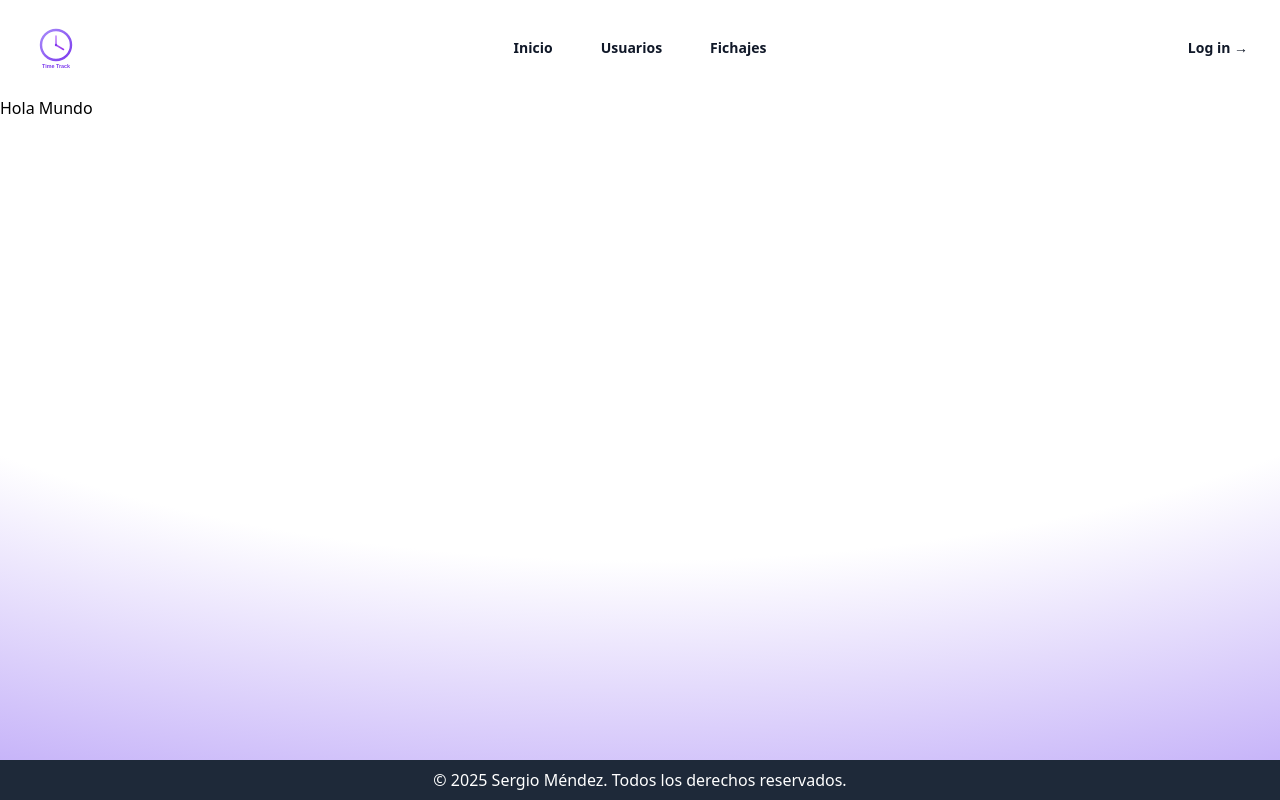
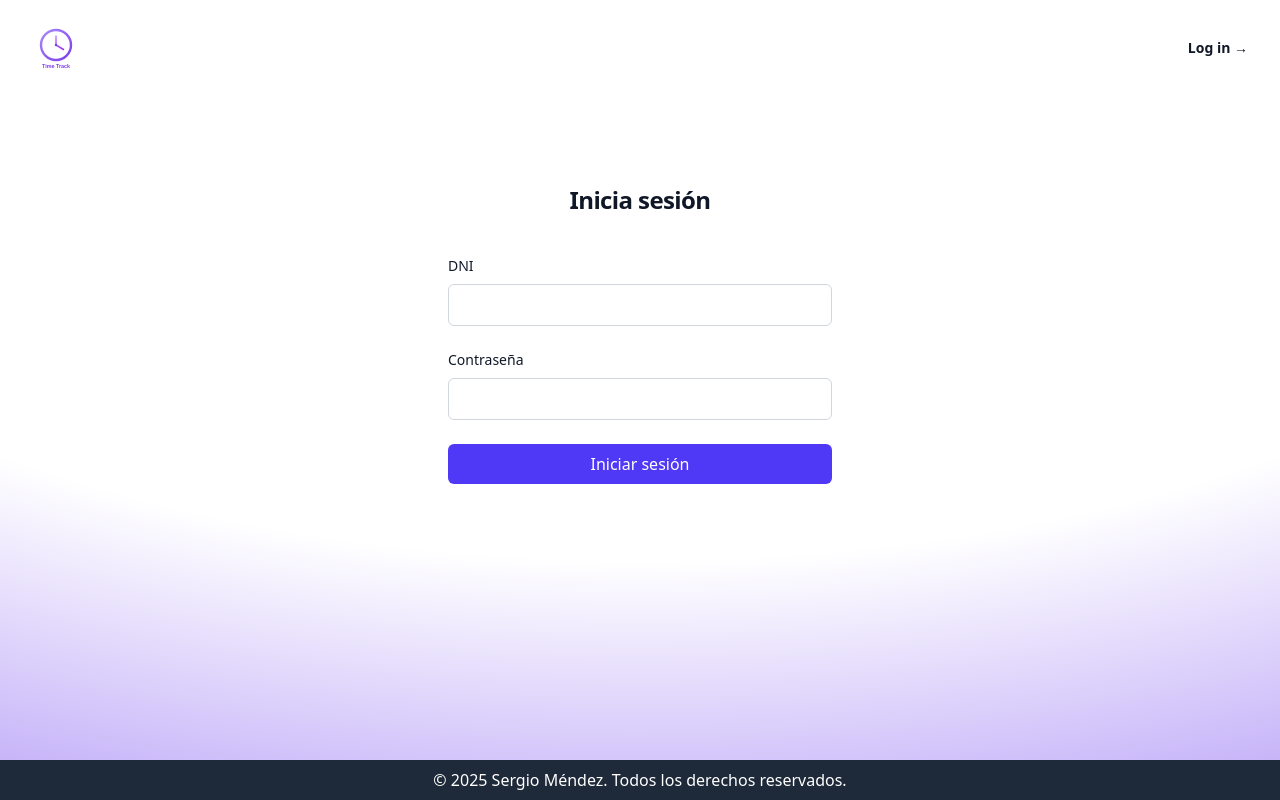
Before and after one commit to Sergiomsrs/timetrack-ui, a React (Vite) app: page /login in a window 1280 px wide. Built offline with nearby package versions, Linux system fonts and the light colour scheme; no server answers.

Commit message:
implementado login e header

```diff
--- a/src/components/UserForm.jsx
+++ b/src/components/UserForm.jsx
@@ -34,9 +34,10 @@ export default function UserForm({ setActiveTab }) {
           dni: formData.dni,
           password: formData.password,
           accessLevel: "",
-          role: formData.role
+          role: formData.role || 'USER',
         }),
       });
+      console.log("body", formData)
 
       if (!response.ok) {
         throw new Error('Error al guardar el usuario');
--- a/src/context/AppProvider.jsx
+++ b/src/context/AppProvider.jsx
@@ -5,17 +5,20 @@ export const AppProvider = ({children})=> {
 
     const [selectedOption, setSelectedOption] = useState('todos');
     const [count, setCount] = useState(0)
+    const [authUser, setAuthUser] = useState(null)
 
     return(
         <AppContext.Provider value={{
 
             selectedOption,
             count,
+            authUser,
 
 
 
             setSelectedOption,
-            setCount
+            setCount,
+            setAuthUser
 
         }}>
             {children}
--- /dev/null
+++ b/src/context/AuthContext .jsx
@@ -0,0 +1,73 @@
+import { createContext, useState, useEffect } from 'react';
+
+
+export const AuthContext = createContext();
+
+export const AuthProvider = ({ children }) => {
+  const [auth, setAuth] = useState({
+    isAuthenticated: false,
+    token: null,
+    user: null,
+    role: null,
+  });
+
+  useEffect(() => {
+    // Leer desde localStorage al iniciar
+    const token = localStorage.getItem('token');
+    const role = localStorage.getItem('role');
+    const user = localStorage.getItem('user');
+
+    try {
+      if (token && user && user !== "undefined") {
+        setAuth({
+          isAuthenticated: true,
+          token,
+          role,
+          user: JSON.parse(user),
+        });
+      }
+    } catch (error) {
+      console.error("Error al parsear el usuario:", error);
+      // Opcional: podrías limpiar el localStorage si está corrupto
+      localStorage.removeItem('user');
+      localStorage.removeItem('token');
+      localStorage.removeItem('role');
+    }
+  }, []);
+
+  const login = (token, role, user) => {
+    if (!token || !user) {
+      console.error("Intento de login con datos incompletos:", { token, role, user });
+      return;
+    }
+
+    localStorage.setItem('token', token);
+    localStorage.setItem('role', role);
+    localStorage.setItem('user', JSON.stringify(user));
+    setAuth({
+      isAuthenticated: true,
+      token,
+      role,
+      user,
+    });
+
+
+  };
+
+
+  const logout = () => {
+    localStorage.clear();
+    setAuth({
+      isAuthenticated: false,
+      token: null,
+      role: null,
+      user: null,
+    });
+  };
+
+  return (
+    <AuthContext.Provider value={{ auth, login, logout }}>
+      {children}
+    </AuthContext.Provider>
+  );
+};
--- a/src/main.jsx
+++ b/src/main.jsx
@@ -3,11 +3,14 @@ import { createRoot } from 'react-dom/client'
 import './index.css'
 import App from './App.jsx'
 import { AppProvider } from './context/AppProvider.jsx'
+import { AuthProvider } from './context/AuthContext .jsx'
 
 createRoot(document.getElementById('root')).render(
   <StrictMode>
-    <AppProvider>
-    <App />
-    </AppProvider>
+    <AuthProvider>
+      <AppProvider>
+        <App />
+      </AppProvider>
+    </AuthProvider>
   </StrictMode>,
 )
--- a/src/pages/Login.jsx
+++ b/src/pages/Login.jsx
@@ -1,14 +1,108 @@
-import React from 'react'
-import { useEmployees } from '../context/EmployeesContext';
-import { UserList } from '../components/UserList';
+import { useState, useContext } from 'react';
+import { AuthContext } from '../context/AuthContext ';
+import { useNavigate } from 'react-router-dom';
 
 export const Login = () => {
+  const { login } = useContext(AuthContext);
+  const navigate = useNavigate();
 
-        const { employees, loading, refreshEmployees, setEditedEmployee, page, totalPages, setPage } = useEmployees();
+  const [formData, setFormData] = useState({
+    dni: '',
+    password: ''
+  });
 
+  const handleInputChange = (e) => {
+    const { name, value } = e.target;
+    setFormData((prevData) => ({
+      ...prevData,
+      [name]: value,
+    }));
+  }
+
+  const handleSubmit = async (e) => {
+    e.preventDefault();
+    try {
+      const loginResponse = await fetch('http://localhost:8080/api/auth/login', {
+        method: 'POST',
+        headers: { 'Content-Type': 'application/json' },
+        body: JSON.stringify(formData),
+      });
+
+      if (!loginResponse.ok) throw new Error('Error al iniciar sesión');
+
+      const loginData = await loginResponse.json();
+      const token = loginData.token;
+      const role = loginData.role; // <---- Obtenemos el role de la primera respuesta
+
+      const meResponse = await fetch('http://localhost:8080/api/user/me', {
+        method: 'GET',
+        headers: {
+          Authorization: `Bearer ${token}`,
+          'Content-Type': 'application/json',
+        },
+      });
+
+      if (!meResponse.ok) throw new Error('Error al obtener datos del usuario');
+
+      const userData = await meResponse.json();
+
+      login(token, role, userData); // <---- Pasamos el token, el role y los datos del usuario
+      navigate("/fichajes")
+      setFormData({ dni: '', password: '' });
+
+    } catch (error) {
+      console.error(error);
+      alert('Fallo en el login o al obtener los datos del usuario');
+    }
+  };
 
   return (
-    <h1>Hola Mundo</h1>
+    <div className="flex min-h-full flex-col justify-center px-6 py-12 lg:px-8">
+      <div className="sm:mx-auto sm:w-full sm:max-w-sm">
+        <h2 className="mt-10 text-center text-2xl font-bold tracking-tight text-gray-900">
+          Inicia sesión
+        </h2>
+      </div>
 
-)
-}
+      <div className="mt-10 sm:mx-auto sm:w-full sm:max-w-sm">
+        <form onSubmit={handleSubmit} className="space-y-6">
+          <div>
+            <label htmlFor="dni" className="block text-sm font-medium text-gray-900">DNI</label>
+            <div className="mt-2">
+              <input
+                onChange={handleInputChange}
+                value={formData.dni}
+                type="text"
+                name="dni"
+                id="dni"
+                required
+                className="block w-full rounded-md border border-gray-300 px-3 py-2"
+              />
+            </div>
+          </div>
+
+          <div>
+            <label htmlFor="password" className="block text-sm font-medium text-gray-900">Contraseña</label>
+            <div className="mt-2">
+              <input
+                onChange={handleInputChange}
+                value={formData.password}
+                type="password"
+                name="password"
+                id="password"
+                required
+                className="block w-full rounded-md border border-gray-300 px-3 py-2"
+              />
+            </div>
+          </div>
+
+          <div>
+            <button type="submit" className="w-full rounded-md bg-indigo-600 px-4 py-2 text-white hover:bg-indigo-500">
+              Iniciar sesión
+            </button>
+          </div>
+        </form>
+      </div>
+    </div>
+  );
+};
--- a/src/sections/Header.jsx
+++ b/src/sections/Header.jsx
@@ -1,8 +1,19 @@
-import React, { useState } from 'react';
-import { Link } from 'react-router-dom';
+import React, { useContext, useState } from 'react';
+import { Link, useNavigate } from 'react-router-dom';
+import { AuthContext } from '../context/AuthContext ';
+
 
 export const Header = () => {
   const [menuOpen, setMenuOpen] = useState(false);
+  const { auth, logout } = useContext(AuthContext);
+  const navigate = useNavigate();
+
+  console.log(auth.isAuthenticated)
+
+  const handleLogout = () => {
+    logout();
+    navigate('/login'); // Redirigir a la página de login después de cerrar sesión
+  };
 
   return (
     <header className="bg-white">
@@ -10,7 +21,7 @@ export const Header = () => {
         <div className="flex lg:flex-1">
           <Link to="/" className="-m-1.5 p-1.5">
             <span className="sr-only">Your Company</span>
-            <img className="h-12 w-auto" src="public\Logo.svg" alt="Logo" />
+            <img className="h-12 w-auto" src="/Logo.svg" alt="Logo" /> {/* Asegúrate de que la ruta sea correcta */}
           </Link>
         </div>
 
@@ -30,14 +41,31 @@ export const Header = () => {
         </div>
 
         {/* Menú en pantallas grandes */}
+        {auth.isAuthenticated &&
         <div className="hidden lg:flex lg:gap-x-12">
+          <>
           <Link to="/" className="text-sm font-semibold text-gray-900">Inicio</Link>
-          <Link to="/usuarios" className="text-sm font-semibold text-gray-900">Usuarios</Link>
-          <Link to="/fichajes" className="text-sm font-semibold text-gray-900">Fichajes</Link>
+          {auth.role == "ADMIN" && <Link to="/usuarios" className="text-sm font-semibold text-gray-900">Usuarios</Link>}
+          <Link to="/fichajes" className="text-sm font-semibold text-gray-900">Registro</Link>
+          </>
         </div>
+          }
 
-        <div className="hidden lg:flex lg:flex-1 lg:justify-end">
-          <Link to="/login" className="text-sm font-semibold text-gray-900">Log in <span aria-hidden="true">&rarr;</span></Link>
+        <div className="hidden lg:flex lg:flex-1 lg:justify-end items-center gap-x-4">
+          {auth.isAuthenticated ? (
+            <>
+              <span className="text-sm font-semibold text-gray-900">
+                Bienvenido, {auth.user && auth.user.name} {/* Ajusta 'name' según la estructura de tu objeto usuario */}
+              </span>
+              <button onClick={handleLogout} className="text-sm font-semibold text-gray-900">
+                Log out <span aria-hidden="true">&rarr;</span>
+              </button>
+            </>
+          ) : (
+            <Link to="/login" className="text-sm font-semibold text-gray-900">
+              Log in <span aria-hidden="true">&rarr;</span>
+            </Link>
+          )}
         </div>
       </nav>
 
@@ -52,7 +80,20 @@ export const Header = () => {
             <Link to="/" className="block text-lg font-semibold text-gray-900">Inicio</Link>
             <Link to="/usuarios" className="block text-lg font-semibold text-gray-900">Usuarios</Link>
             <Link to="/fichajes" className="block text-lg font-semibold text-gray-900">Fichajes</Link>
-            <a href="#" className="block text-lg font-semibold text-gray-900">Log in</a>
+            {auth.isAuthenticated ? (
+              <>
+                <span className="block text-lg font-semibold text-gray-900">
+                  Bienvenido, {auth.user && auth.name}
+                </span>
+                <button onClick={handleLogout} className="block text-lg font-semibold text-gray-900 cursor-pointer">
+                  Log out
+                </button>
+              </>
+            ) : (
+              <Link to="/login" className="block text-lg font-semibold text-gray-900">
+                Log in
+              </Link>
+            )}
           </nav>
         </div>
       )}
```
